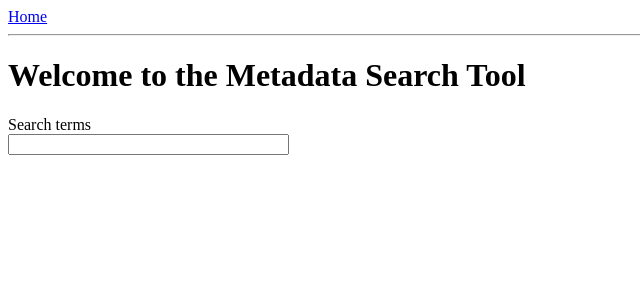
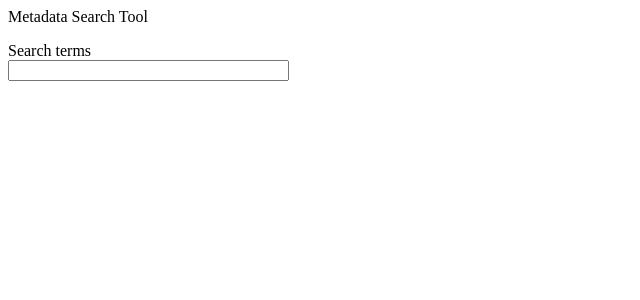
Before and after one commit to moj-analytical-services/metadata_vis, a Flask app: page / in a window 1280 px wide. Shown: the top 300 px of the page, without its empty margins (0-640 px from the left). Run offline with Flask 2, Linux system fonts and the light colour scheme.

Commit message:
update base and index

```diff
--- a/app/templates/base.html
+++ b/app/templates/base.html
@@ -1,14 +1,47 @@
 <html>
     <head>
+      <meta charset="utf-8" />
+      <link rel="stylesheet" media="screen" href="{{url_for('static', filename='css/govuk-template.css')}}"/>
+      <link rel="stylesheet" media="screen" href="{{url_for('static', filename='css/fonts.css')}}"/>
+      <link rel="stylesheet" media="all" href="{{url_for('static', filename='css/custom.css')}}"/>
+      <link rel="mask-icon" href="{{url_for('static', filename='css/images/gov.uk_logotype_crown.svg')}}" color="#0b0c0c">
+
+      <meta name="viewport" content="width=device-width, initial-scale=1">
+
       {% if title %}
       <title>{{ title }}</title>
       {% else %}
       <title>Metadata Search Tool</title>
       {% endif %}
+
     </head>
     <body>
-        <div><a href="/index">Home</a></div>
-        <hr>
-        {% block content %}{% endblock %}
+      <header role="banner" id="global-header" class="">
+        <div class="header-wrapper">
+          <div class="header-global">
+
+            <div class="inside_header">
+              Metadata Search Tool
+            </div>
+
+          </div>
+
+        </div>
+      </header>
+
+      <div id="global-header-bar"></div>
+
+      <main id="content" role="main">
+      <div class="grid-row">
+
+        <div class="column-full">
+          {% block content %}{% endblock %}
+        </div>
+
+      </div>
+    </main>
+
+
+
     </body>
 </html>
--- a/app/templates/index.html
+++ b/app/templates/index.html
@@ -1,12 +1,12 @@
 {% extends "base.html" %}
 
 {% block content %}
-    <h1>Welcome to the Metadata Search Tool</h1>
+
 
     <div id="search_inputs">
     <p>
     <label for="searchterms">Search terms</label><br>
-    <input id="searchterms" name="searchterms" required="" size="32" type="text" value="">
+    <input id="searchterms" name="searchterms" required="" size="32" type="search" value="">
     </p>
 
     </div>
```
